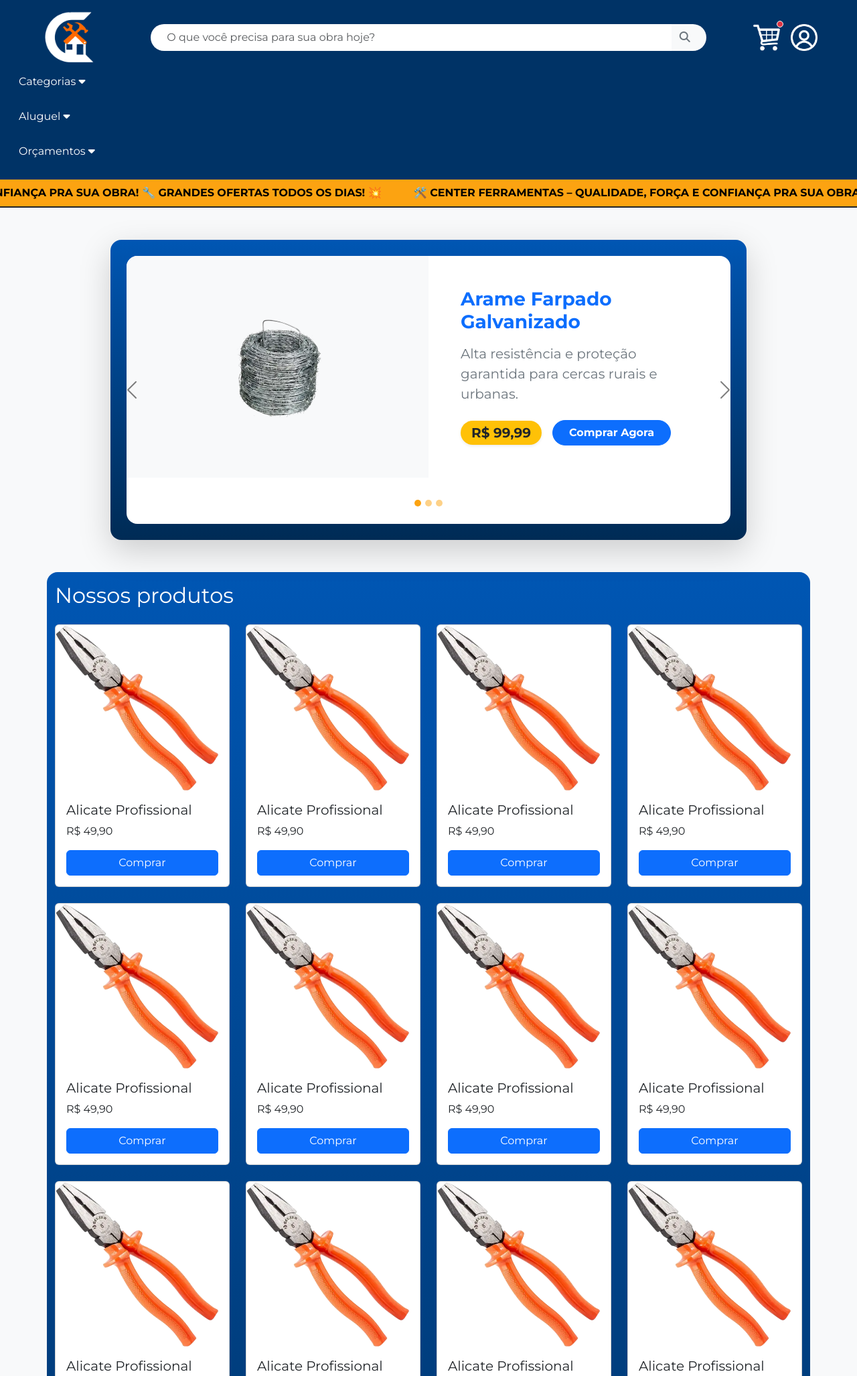
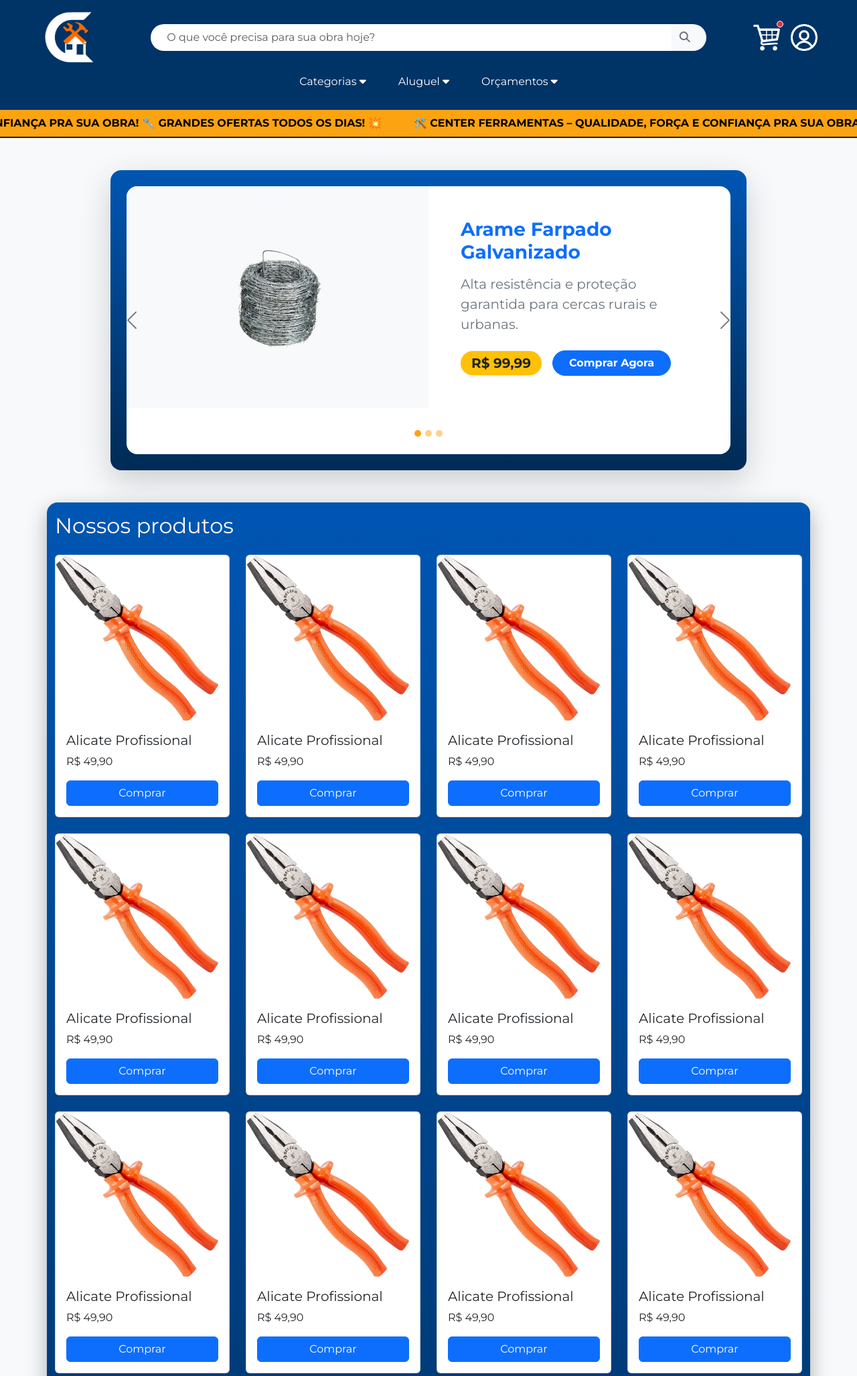
Before and after one commit to Soyalzeetos/Projeto-Extensionista-2025-2, a PHP site: page / in a window 1280 px wide. Shown: the top 2054 px of the page at 67% size. Run offline with PHP 8.4, Linux system fonts and the light colour scheme.

Commit message:
-menu cascata

```diff
--- a/assets/css/style.css
+++ b/assets/css/style.css
@@ -26,8 +26,10 @@ body {
   background: linear-gradient(
     180deg,
     var(--gradient-start),
-    var(--gradient-end));
-  color: white;
+    var(--gradient-end)
+  );
+  box-shadow: 0 10px 30px var(--shadow-soft);
+  color: snow;
 }
 
 .texto-secao {
@@ -154,12 +156,18 @@ body {
     width: 10%;
   }
 }
-
-.dropdown {
-  float: left;
-  overflow: hidden;
+.dropbtn {
+  font-size: 16px;
+  border: none;
+  outline: none;
+  color: white;
+  padding: 14px 16px;
+  background-color: inherit;
+  font-family: inherit;
+  margin: 0;
+  gap: 5px;
+  align-items:center;
 }
-
 
 .dropdown .dropbtn {
   font-size: 16px;
@@ -175,10 +183,11 @@ body {
 .dropdown-content {
   display: none;
   position: absolute;
-  background-color: #dda50a;
+  background-color: var(--gradient-start);
   min-width: 160px;
   box-shadow: 0px 8px 16px 0px rgba(0,0,0,0.2);
   z-index: 1000;
+
 }
 
 
@@ -201,8 +210,9 @@ body {
 
 }
 
-.navbar a:hover, .dropdown:hover .dropbtn {
+.navbar a:hover, .dropbtn:hover {
   filter: brightness(0) invert(1) drop-shadow(0 0 3px var(--accent-color));
+  transform: scale(1.05);
 }
 
 .Mais:hover {
@@ -212,10 +222,13 @@ body {
 }
 
 .mais a {
-  float: left;
+  float: center;
   font-size: 16px;
   color: white;
   text-align: center;
   padding: 14px 16px;
   text-decoration: none;
+  display: flex;
+  align-items: center;
+  flex-wrap: wrap-reverse;
 }
--- a/index.html
+++ b/index.html
@@ -50,35 +50,45 @@
             <img class="icon-nav" src="assets/img/ui/icone-perfil.webp" alt="" aria-hidden="true" />
           </button>
         </div>
-        <div class="col-lg-2 d-flex justify-content-center gap-3">
-        <div class="mais">
+        <div class="col-lg-12 d-flex justify-content-center gap-3">
+        <div class="mais d-flex gap-3">
+
           <div class="dropdown">
-            <button class="dropbtn">Categorias
-              <i class="fa fa-caret-down"></i>
+            <button class="dropbtn">
+              Categorias <i class="fa fa-caret-down"></i>
             </button>
             <div class="dropdown-content">
               <a href="#">Link 1</a>
               <a href="#">Link 2</a>
               <a href="#">Link 3</a>
             </div>
-            <button class="dropbtn">Aluguel
-              <i class="fa fa-caret-down"></i>
+          </div>
+
+          <div class="dropdown">
+            <button class="dropbtn">
+              Aluguel <i class="fa fa-caret-down"></i>
             </button>
             <div class="dropdown-content">
               <a href="#">Link 4</a>
               <a href="#">Link 5</a>
               <a href="#">Link 6</a>
             </div>
-            <button class="dropbtn">Orçamentos
-              <i class="fa fa-caret-down"></i>
+          </div>
+
+          <div class="dropdown">
+            <button class="dropbtn">
+              Orçamentos <i class="fa fa-caret-down"></i>
             </button>
             <div class="dropdown-content">
               <a href="#">Chave</a>
-              <a href="#">Link 2</a>
-              <a href="#">Link 3</a>
+              <a href="#">coisas</a>
+              <a href="#">blebers</a>
             </div>
           </div>
+
         </div>
+</div>
+
       </div>
       </div>
     </nav>
```
